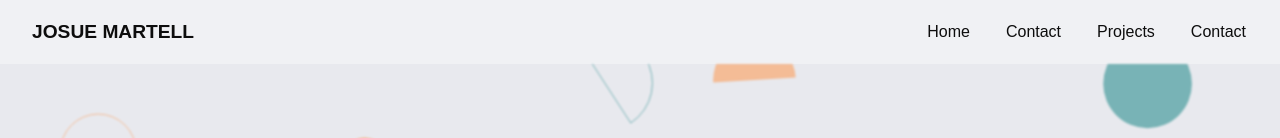
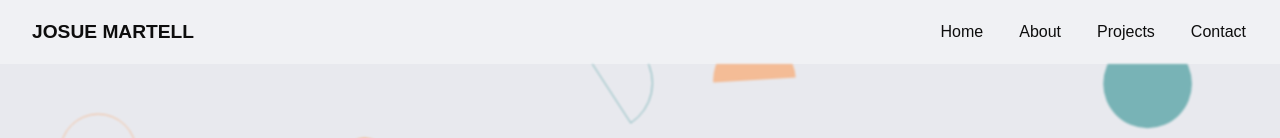
Before and after one commit to josushu0/portfolio, a Next.js app: page / in a window 1280 px wide. Shown: the top 138 px of the page. Built offline with nearby package versions, Linux system fonts and the light colour scheme.

Commit message:
refactor: :recycle: Changed about Link text

```diff
--- a/components/Navbar.js
+++ b/components/Navbar.js
@@ -15,7 +15,7 @@
         </div>
         <div className={styles.links}>
           <Link href='/'>Home</Link>
-          <Link href='/about'>Contact</Link>
+          <Link href='/about'>About</Link>
           <Link href='/projects'>Projects</Link>
           <Link href='/contact'>Contact</Link>
         </div>
```
